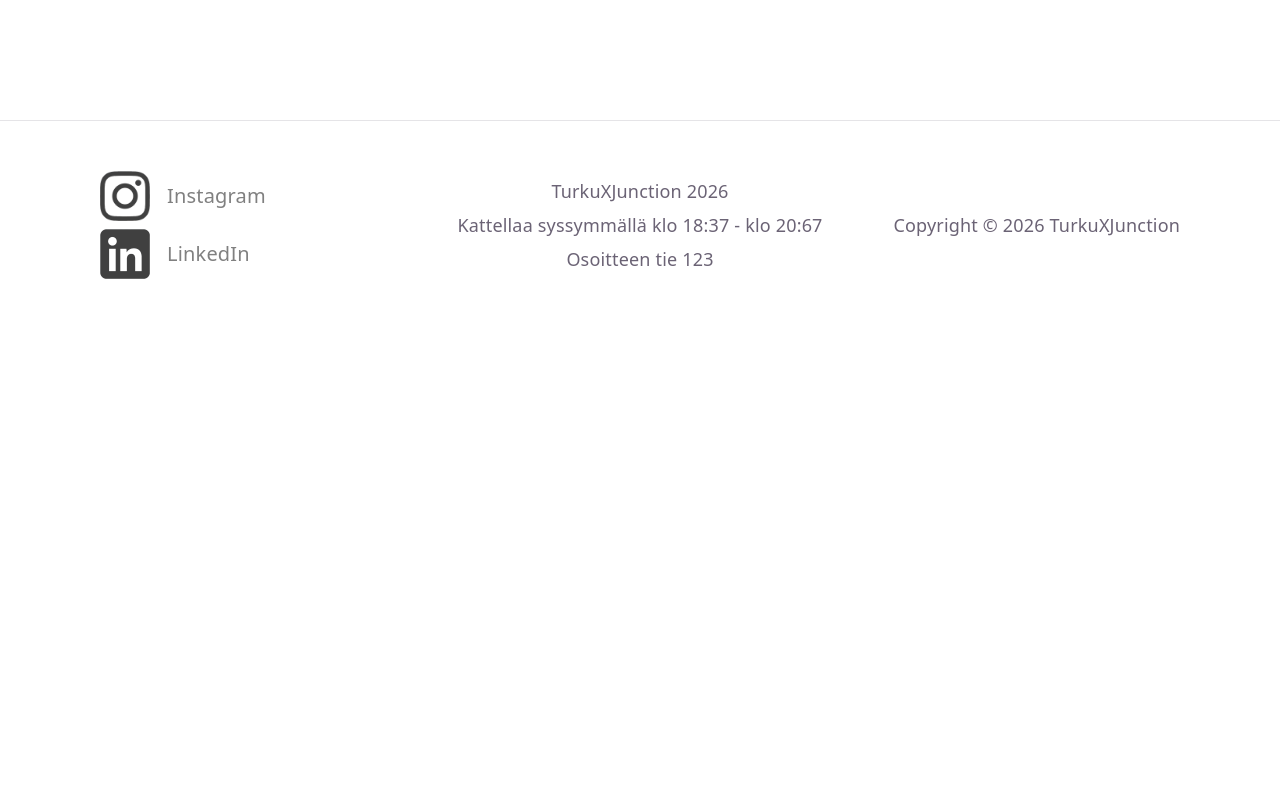
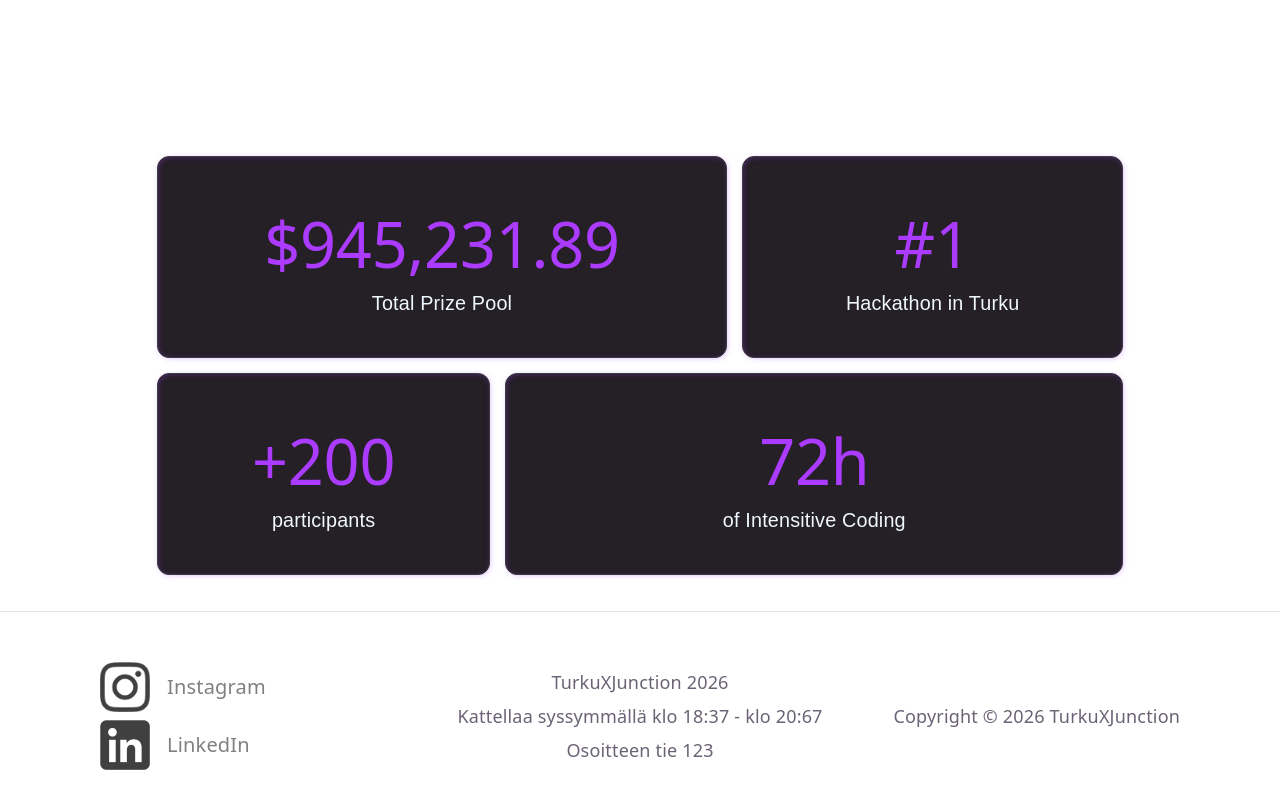
Before and after one commit to Ilmari-Luukkainen/junctionxturku, a React (Vite) app in the folder junction/: page / in a window 1280 px wide. Shown: the part 980-1788 px from the top of the page. Before the commit the page ends 1309 px from the top, so only its background shows below. Built offline with nearby package versions, Linux system fonts and the light colour scheme.

Commit message:
merge info_blocks -> main

```diff
--- a/junction/src/App.css
+++ b/junction/src/App.css
@@ -330,6 +330,72 @@
   display: inline-block;
   vertical-align: middle;
 }
+
+
+.stats-container {
+  display:flex;
+  flex-direction: column;
+  justify-content: center;
+  gap: 15px;
+  padding: 2rem;
+  font-family: sans-serif;
+}
+
+.stat-card-row {
+  display: flex;
+  flex-direction: row;
+  justify-content: center;
+  width: 80%;
+  gap: 15px;
+  margin-left: 10%;
+
+}
+.stat-card {
+  background-color: #251f26;
+  color: aliceblue;
+  border-radius: 12px;
+  height: 200px;
+  border: 1px solid #3b3c3e;
+  box-shadow: 1px 1px 6px -2px var(--accent-border), inset 1px 1px 6px -2px var(--accent-border) ;
+  display: flex;
+  flex-direction: column;
+  justify-content: center;
+}
+
+#card-a1{
+  width: 60%;
+}
+
+#card-a2{
+  width: 35%;
+}
+
+#card-b1{
+  width: 40%;
+}
+
+#card-b2{
+  width: 65%;
+}
+.stat-label {
+  font-size: 1.1rem;
+  color: aliceblue;
+  font-weight: 500;
+}
+
+.stat-value {
+  font-size: 3.5rem;
+  margin: 0.5rem 0;
+  color: var(--accent);
+}
+
+/* Responsive: Stack them on mobile */
+@media (max-width: 640px) {
+  .stats-container {
+    grid-template-columns: 1fr;
+  }
+}
+
 .footer {
   display: flex;
   align-items: center;
--- a/junction/src/App.jsx
+++ b/junction/src/App.jsx
@@ -2,7 +2,9 @@ import { useEffect, useState } from 'react'
 import './App.css'
 import Header from './Header'
 import Partners from './components/Partners'
+import InfoCards from './components/InfoCards'
 import Footer from './Footer'
+
 
 const routes = {
   '/': 'homepage',
@@ -64,6 +66,7 @@ function App() {
         )}
         </main>
         <Partners />
+        <InfoCards />
         <Footer />
 
     </>
--- /dev/null
+++ b/junction/src/components/InfoCards.jsx
@@ -0,0 +1,33 @@
+import React from 'react';
+
+const InfoCards = () => {
+  return (
+    <div className="stats-container" >
+      <div className="stat-card-row" id='statrow_1' >
+        <div className="stat-card" id="card-a1">
+          <h2 className="stat-value">$945,231.89</h2>
+          <span className="stat-label">Total Prize Pool</span>
+        </div>
+
+        <div className="stat-card"id="card-b1">
+          <h2 className="stat-value">#1</h2>
+          <span className="stat-label">Hackathon in Turku</span>
+        </div>
+      </div>
+
+      <div className="stat-card-row" id='statrow_1' >
+        <div className="stat-card"id="card-a2">
+          <h2 className="stat-value">+200</h2>
+          <span className="stat-label">participants</span>
+        </div>
+
+        <div className="stat-card" id="card-b2">
+          <h2 className="stat-value">72h</h2>
+          <span className="stat-label">of Intensitive Coding</span>
+        </div>
+      </div>
+    </div>
+  );
+};
+
+export default InfoCards;
```
